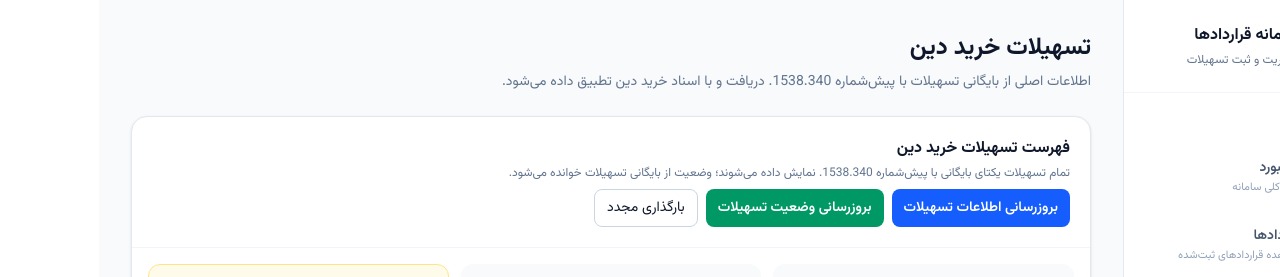
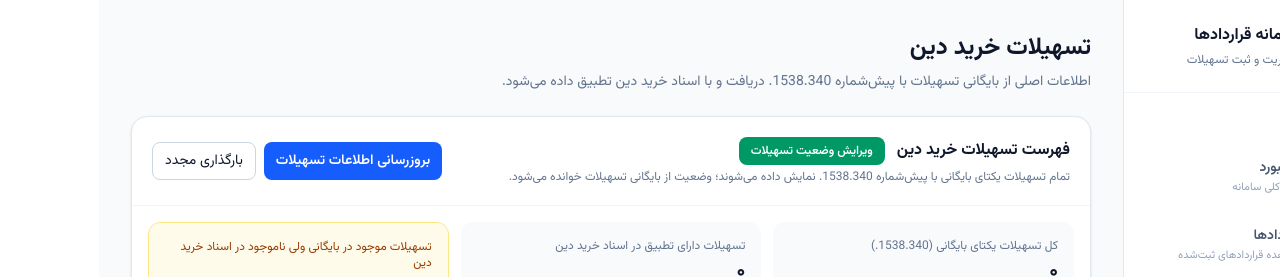
Before and after one commit to MortezaFathnia/post-app, a Next.js app: page /dashboard/debt-discounting-facilities in a window 1280 px wide. Shown: the top 277 px of the page. Built offline with nearby package versions, Linux system fonts and the light colour scheme; no server answers; the database is empty.

Commit message:
Add status edit mode to facilities list

```diff
--- a/app/dashboard/debt-discounting-facilities/page.tsx
+++ b/app/dashboard/debt-discounting-facilities/page.tsx
@@ -100,9 +100,9 @@ export default function DebtDiscountingFacilitiesPage() {
   );
   const [loading, setLoading] = useState(false);
   const [syncing, setSyncing] = useState(false);
-  const [updatingStatuses, setUpdatingStatuses] = useState(false);
   const [error, setError] = useState("");
   const [message, setMessage] = useState("");
+  const [editingStatuses, setEditingStatuses] = useState(false);
 
   async function loadRecords() {
     setLoading(true);
@@ -163,22 +163,7 @@ export default function DebtDiscountingFacilitiesPage() {
     }
   }
 
-  async function updateAllFacilityStatuses() {
-    setError("");
-    setMessage("");
-    setUpdatingStatuses(true);
-    try {
-      const response = await fetch("/api/debt-discounting-facilities/update-status", { method: "POST" });
-      const result = await response.json();
-      if (!response.ok || !result.success) throw new Error(result.error || "بروزرسانی وضعیت تسهیلات ناموفق بود.");
-      setMessage("وضعیت " + Number(result.updated || 0).toLocaleString("fa-IR") + " تسهیلات در جدول اسناد خرید دین بروزرسانی شد.");
-      await loadRecords();
-    } catch (e) {
-      setError(e instanceof Error ? e.message : "خطا در بروزرسانی وضعیت تسهیلات");
-    } finally {
-      setUpdatingStatuses(false);
-    }
-  }
+
 
   return (
     <div dir="rtl" className="space-y-6">
@@ -193,12 +178,11 @@ export default function DebtDiscountingFacilitiesPage() {
 
         <div className="flex flex-wrap items-center justify-between gap-2 border-b border-slate-100 p-5">
           <div>
-            <h2 className="font-bold text-slate-900">فهرست تسهیلات خرید دین</h2>
+            <div className="flex flex-wrap items-center gap-3"><h2 className="font-bold text-slate-900">فهرست تسهیلات خرید دین</h2><button type="button" onClick={() => setEditingStatuses((current) => !current)} className={`rounded-lg px-3 py-1.5 text-xs font-semibold ${editingStatuses ? "bg-slate-200 text-slate-700 hover:bg-slate-300" : "bg-emerald-600 text-white hover:bg-emerald-700"}`}>{editingStatuses ? "پایان ویرایش وضعیت" : "ویرایش وضعیت تسهیلات"}</button></div>
             <p className="mt-1 text-xs text-slate-500">تمام تسهیلات یکتای بایگانی با پیش‌شماره 1538.340. نمایش داده می‌شوند؛ وضعیت از بایگانی تسهیلات خوانده می‌شود.</p>
           </div>
           <div className="flex flex-wrap gap-2">
-            <button type="button" onClick={() => void syncRecords()} disabled={syncing || loading || updatingStatuses} className="rounded-lg bg-blue-600 px-3 py-2 text-sm font-semibold text-white hover:bg-blue-700 disabled:opacity-50">{syncing ? "در حال همگام‌سازی..." : "بروزرسانی اطلاعات تسهیلات"}</button>
-            <button type="button" onClick={() => void updateAllFacilityStatuses()} disabled={updatingStatuses || loading || syncing} className="rounded-lg bg-emerald-600 px-3 py-2 text-sm font-semibold text-white hover:bg-emerald-700 disabled:opacity-50">{updatingStatuses ? "در حال بروزرسانی وضعیت..." : "بروزرسانی وضعیت تسهیلات"}</button>
+            <button type="button" onClick={() => void syncRecords()} disabled={syncing || loading} className="rounded-lg bg-blue-600 px-3 py-2 text-sm font-semibold text-white hover:bg-blue-700 disabled:opacity-50">{syncing ? "در حال همگام‌سازی..." : "بروزرسانی اطلاعات تسهیلات"}</button>
             <button type="button" onClick={() => void loadRecords()} disabled={loading || syncing} className="rounded-lg border border-slate-300 px-3 py-2 text-sm hover:bg-slate-50 disabled:opacity-50">{loading ? "در حال دریافت..." : "بارگذاری مجدد"}</button>
           </div>
         </div>
@@ -250,10 +234,14 @@ export default function DebtDiscountingFacilitiesPage() {
                   <td className="px-4 py-3">{record.counterLabel || "—"}</td>
                   <td className="px-4 py-3" dir="ltr">{record.serial || "—"}</td>
                   <td className="px-4 py-3">
-                    <select aria-label={`وضعیت تسهیلات ${record.id}`} value={record.status} onChange={(e) => void updateStatus(record.id, e.target.value)} className="rounded-lg border border-slate-300 bg-white px-2 py-1.5 text-sm">
-                      <option value="فعال">فعال</option>
-                      <option value="غیرفعال">غیرفعال</option>
-                    </select>
+                    {editingStatuses ? (
+                      <select aria-label={`وضعیت تسهیلات ${record.id}`} value={record.status} onChange={(e) => void updateStatus(record.id, e.target.value)} className="rounded-lg border border-slate-300 bg-white px-2 py-1.5 text-sm">
+                        <option value="فعال">فعال</option>
+                        <option value="غیرفعال">غیرفعال</option>
+                      </select>
+                    ) : (
+                      <span className={record.status === "فعال" ? "font-medium text-emerald-700" : "font-medium text-slate-500"}>{record.status}</span>
+                    )}
                   </td>
                   <td className="px-4 py-3">{record.startDate}</td>
                   <td className="px-4 py-3">{record.endDate}</td>
```
